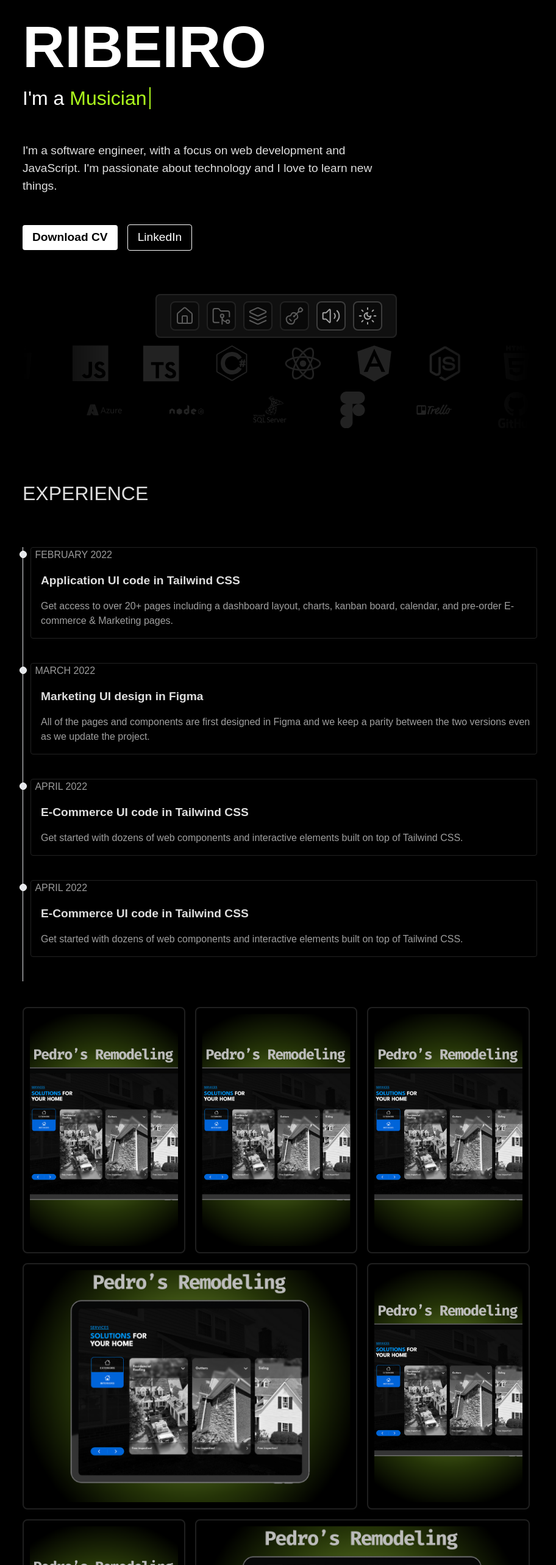
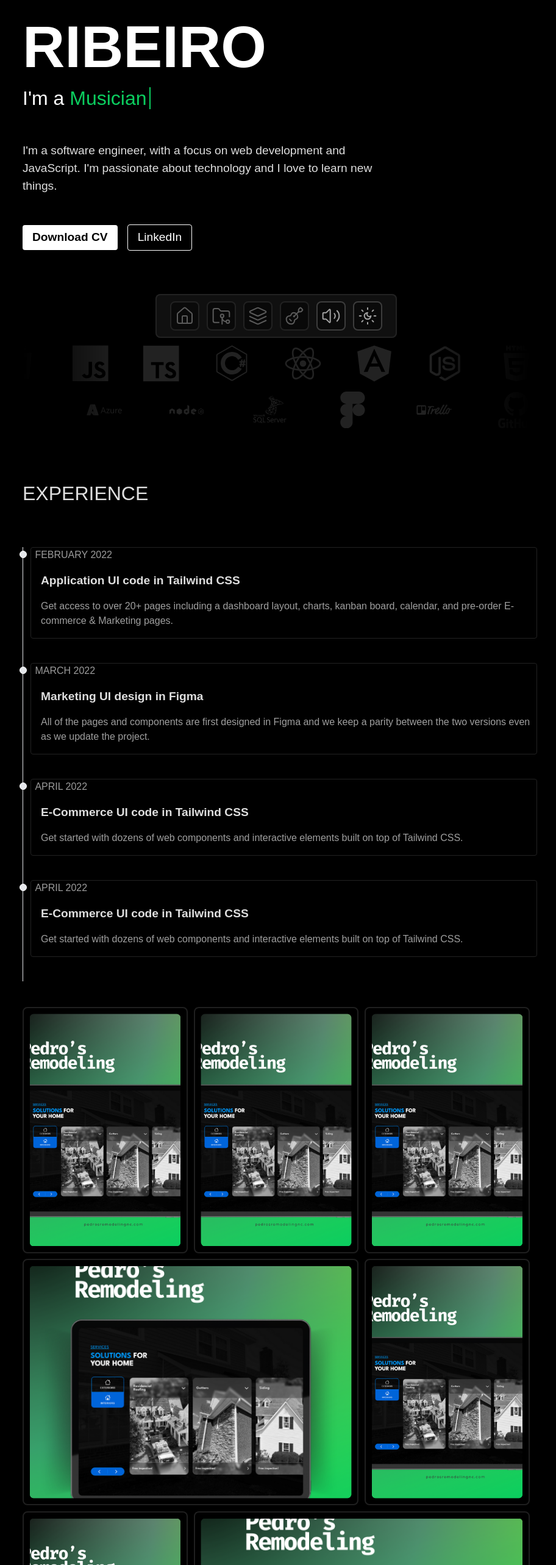
Before and after one commit to limematheuz/portfolio, a React (Vite) app: page / in a window 1280 px wide. Shown: the part 234-2800 px from the top of the page at 61% size, without its empty margins (187-1099 px from the left). Built offline with nearby package versions, Linux system fonts and the light colour scheme; a web font is replaced by a local one.

Commit message:
change hero typing color; change bento responsive

```diff
--- a/src/components/Hero/Hero.css
+++ b/src/components/Hero/Hero.css
@@ -35,7 +35,7 @@
 
 .animated-text .text {
   position: relative;
-  color: #adfa1d;
+  color: var(--green-color);
   font-size: 2rem;
   font-weight: 400;
 }
@@ -52,7 +52,7 @@
   height: 100%;
   width: 100%;
   background-color: #000000;
-  border-left: 2px solid #adfa1d;
+  border-left: 2px solid var(--green-color);
   animation: animate 4s steps(14) infinite;
 }
 
--- a/src/components/ProjectsBento/ProjectsBento.css
+++ b/src/components/ProjectsBento/ProjectsBento.css
@@ -9,7 +9,7 @@
     "item4 item4 item5"
     "item6 item7 item7";
   margin-top: 5%;
-  gap: 1rem;
+  gap: 0.6rem;
   width: 100%;
 }
 
@@ -20,11 +20,6 @@
   height: 100%;
   border: 2px solid rgb(31, 31, 31);
 
-}
-
-.bento-item:hover {
-  transform: scale(1.04);
-    transition: transform 0.5s;
 }
 
 .item1 {
@@ -57,11 +52,17 @@
 
 
 .bento-img{
-  border-radius: 8px;
+  border-radius: 16px;
   width: 100%;
   height: 100%;
   object-fit: cover;
   padding: 0.6rem;
+}
+
+.bento-img:hover {
+  border-radius: 16px;
+  transform: scale(1.04);
+    transition: transform 0.5s;
 }
 
 .small-img{
@@ -125,7 +126,7 @@
       "item3 item4"
       "item5 item6"
       "item7 item7";
-      width: 90%;
+      width: 100%;
   place-self: center;
   /* border: 1px solid rgb(255, 255, 255); */
   }
@@ -144,12 +145,12 @@
 
   .small-img{
     width: 100%;
-    max-height: 300px;
+    max-height: 220px;
     /* border: 1px solid rgb(244, 244, 244); */
   }
 
   .big-img{
-    max-height: 300px;
+    max-height: 220px;
     object-fit: cover;
   }
 }
--- a/src/components/ProjectsBento/ProjectsBento.tsx
+++ b/src/components/ProjectsBento/ProjectsBento.tsx
@@ -1,6 +1,6 @@
 import "./ProjectsBento.css";
 
-import tablet from "../../assets/img/8.png";
+import tablet from "../../assets/img/4.png";
 
 export default function ProjectsBento(){
     return (
--- a/src/index.css
+++ b/src/index.css
@@ -47,6 +47,7 @@ html,
   text-rendering: optimizeLegibility;
 
   /* colors */
+  --green-color: #0bce5f;
   --color-black-bg: #000000;
   --color-ligth-bg: #9b9a9a;
   --color-black-bg: #000000;
```
Also changed, not shown: src/assets/img/4.png, src/assets/img/8.png.
